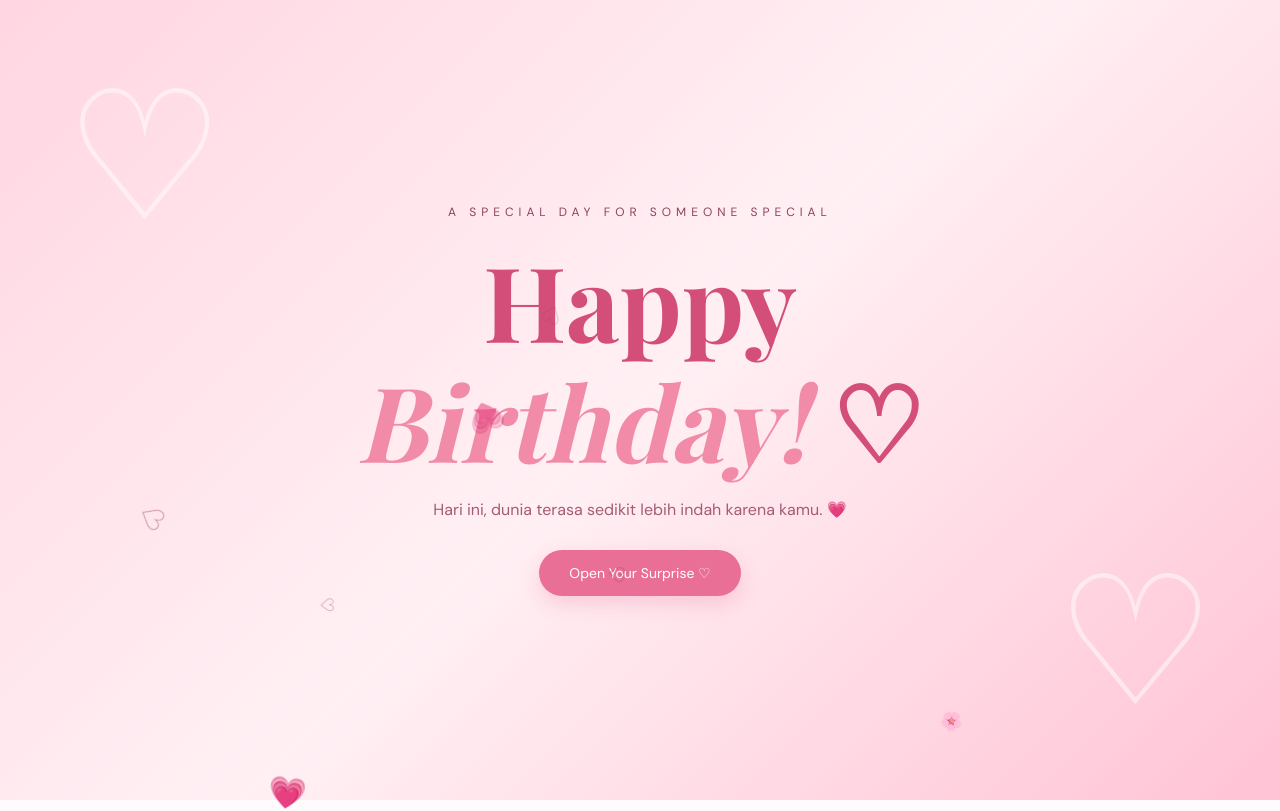
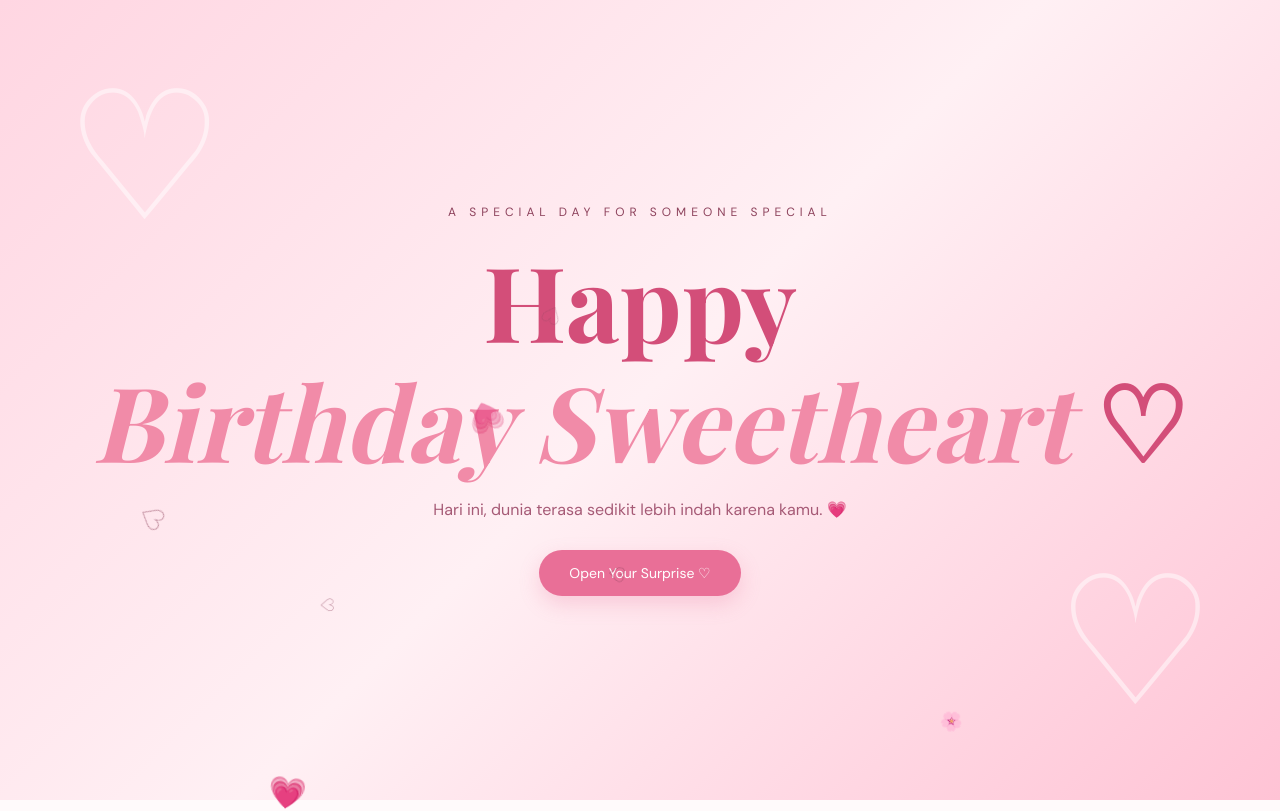
Before and after one commit to jajangn708-ux/C, a plain HTML site: page index.html in a window 1280 px wide. Shown: the top 811 px of the page. Drawn offline with nearby package versions, Linux system fonts and the light colour scheme; a web font is replaced by a local one.

Commit message:
Update index.html

```diff
--- a/index.html
+++ b/index.html
@@ -346,7 +346,7 @@ footer {
 <section class="hero">
   <div class="hero-content">
     <div class="small-title">A SPECIAL DAY FOR SOMEONE SPECIAL</div>
-    <h1>Happy<br><span>Birthday!</span> ♡</h1>
+    <h1>Happy<br><span>Birthday Sweetheart</span> ♡</h1>
     <p>Hari ini, dunia terasa sedikit lebih indah karena kamu. 💗</p>
     <button class="btn" onclick="document.getElementById('countdown').scrollIntoView()">
       Open Your Surprise ♡
@@ -390,7 +390,7 @@ footer {
     <!-- Contoh: src="foto1.jpg" -->
 
     <div class="photo" onclick="openPhoto(this)">
-      <img src="https://images.unsplash.com/photo-1511988617509-a57c8a288659?w=600" alt="Kenangan satu">
+      <img src="https://i.imgur.com/KFFAkMI.jpeg" alt="Kenangan satu">
       <p>Sweet Memories ♡</p>
     </div>
 
@@ -449,7 +449,7 @@ footer {
     <div class="letter" id="letter">
       <h3>Dear You, ♡</h3>
 
-      <p>Happy Birthday, seseorang yang sangat istimewa! 💗</p>
+      <p>Happy Birthday Sweetheart, seseorang yang sangat istimewa! 💗</p>
 
       <p>
         Di hari yang spesial ini, aku ingin kamu tahu bahwa
```
